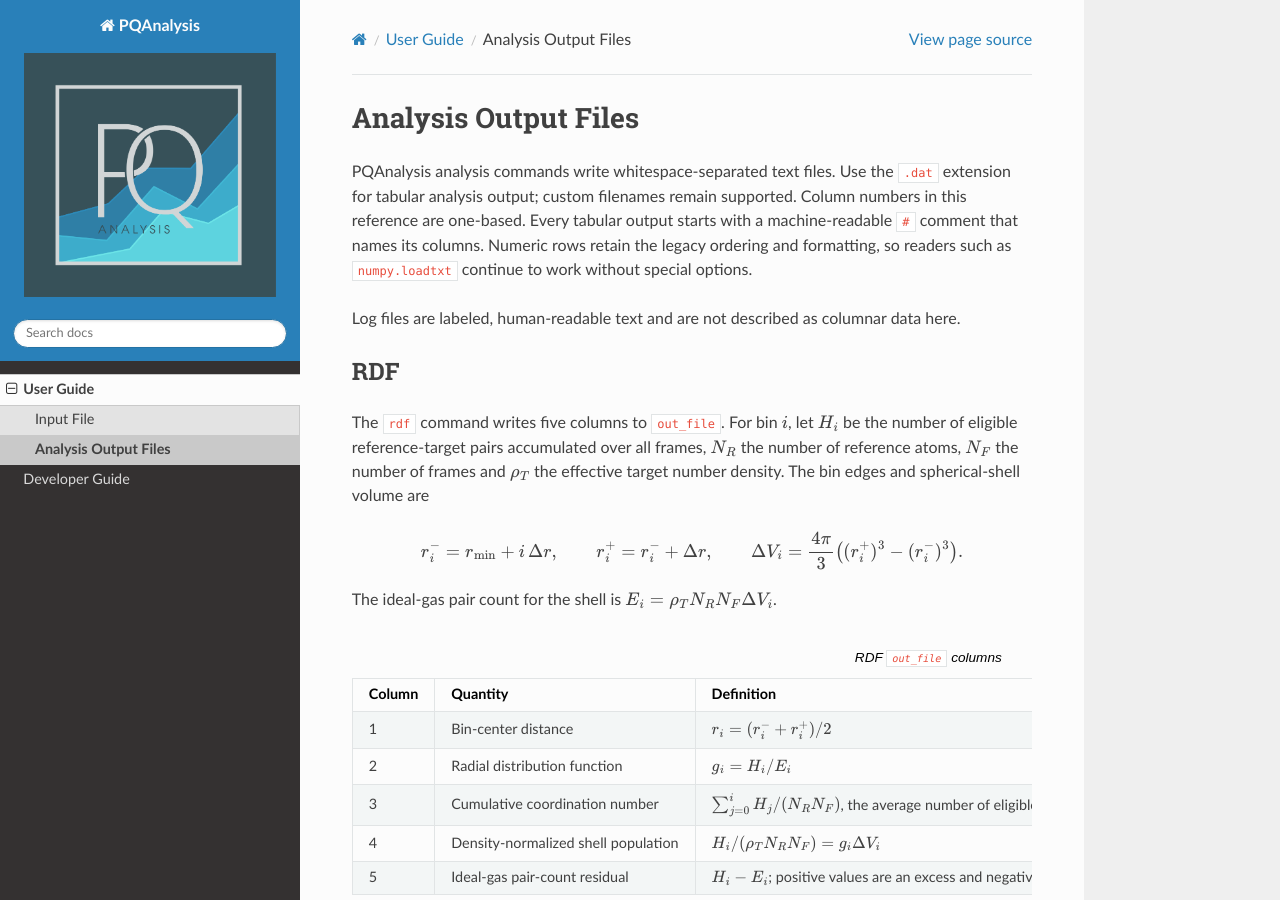
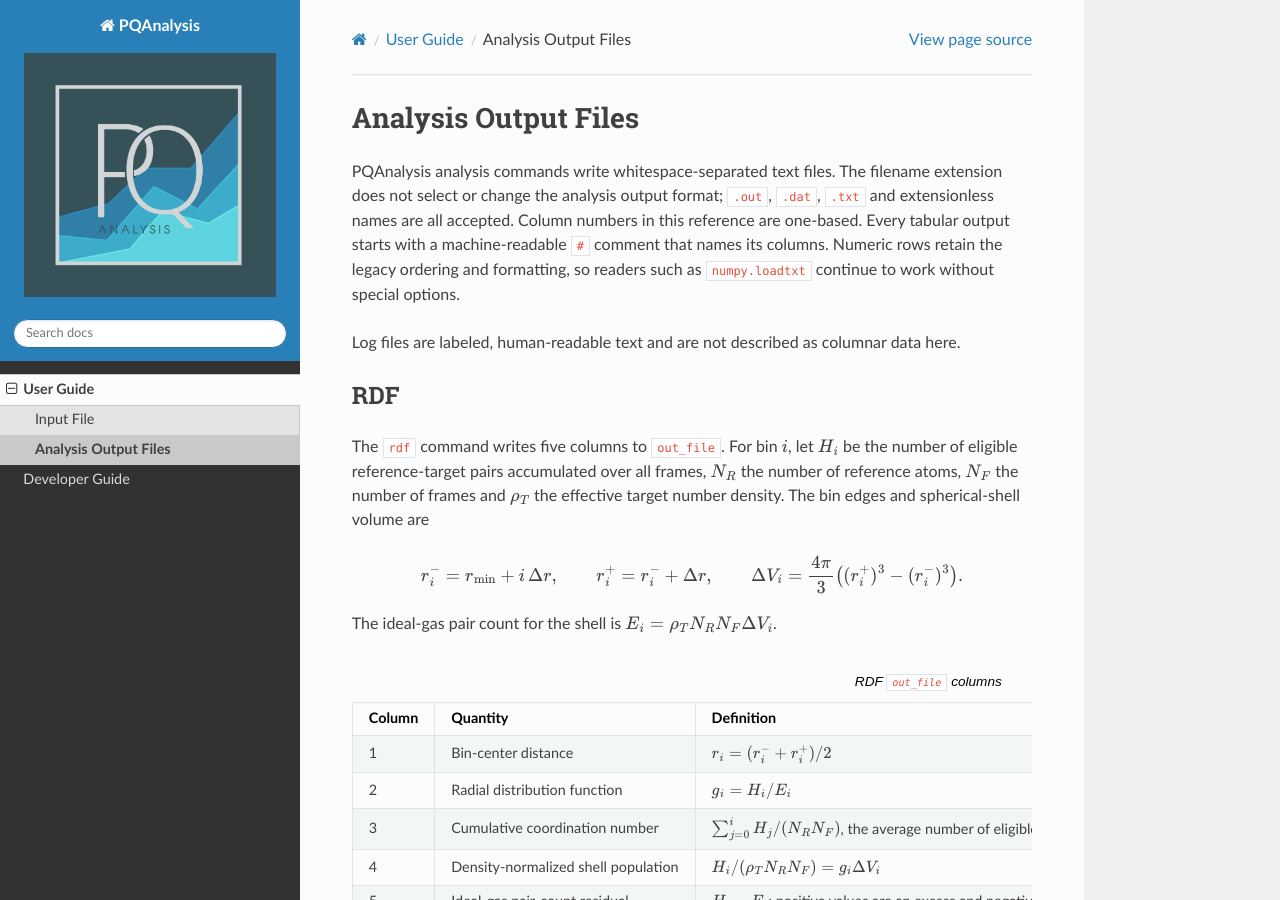
Before and after one commit to MolarVerse/PQAnalysis, a Sphinx documentation site: the page built from docs/source/userGuide/analysisOutputFiles.rst, in a window 1280 px wide and 900 px high. Built offline with Sphinx 7.4.7 and the Read the Docs theme 3.1.0, drawn with Linux system fonts in a browser that asks for light colours.

Commit message:
fix: preserve existing output filenames

```diff
--- a/docs/source/userGuide/analysisOutputFiles.rst
+++ b/docs/source/userGuide/analysisOutputFiles.rst
@@ -4,12 +4,13 @@
 Analysis Output Files
 #####################
 
-PQAnalysis analysis commands write whitespace-separated text files. Use the
-``.dat`` extension for tabular analysis output; custom filenames remain
-supported. Column numbers in this reference are one-based. Every tabular output
-starts with a machine-readable ``#`` comment that names its columns. Numeric
-rows retain the legacy ordering and formatting, so readers such as
-``numpy.loadtxt`` continue to work without special options.
+PQAnalysis analysis commands write whitespace-separated text files. The
+filename extension does not select or change the analysis output format;
+``.out``, ``.dat``, ``.txt`` and extensionless names are all accepted. Column
+numbers in this reference are one-based. Every tabular output starts with a
+machine-readable ``#`` comment that names its columns. Numeric rows retain the
+legacy ordering and formatting, so readers such as ``numpy.loadtxt`` continue
+to work without special options.
 
 Log files are labeled, human-readable text and are not described as columnar
 data here.
--- a/docs/source/userGuide/userGuide.rst
+++ b/docs/source/userGuide/userGuide.rst
@@ -39,7 +39,7 @@ and an output file. A restart file is not required for this case:
     reference_selection = H
     target_selection = O
     delta_r = 0.05
-    out_file = rdf.dat
+    out_file = rdf.out
     traj_files = trajectory.xyz
 
 Restart files and moldescriptor files are only needed when the calculation
@@ -54,7 +54,7 @@ If the files are not given explicitly, PQAnalysis tries to infer
     reference_selection = H
     target_selection = O
     delta_r = 0.05
-    out_file = rdf_inter.dat
+    out_file = rdf_inter.out
     traj_files = trajectory.xyz
     no_intra_molecular = True
 
```
Also changed, not shown: 14 other files.
